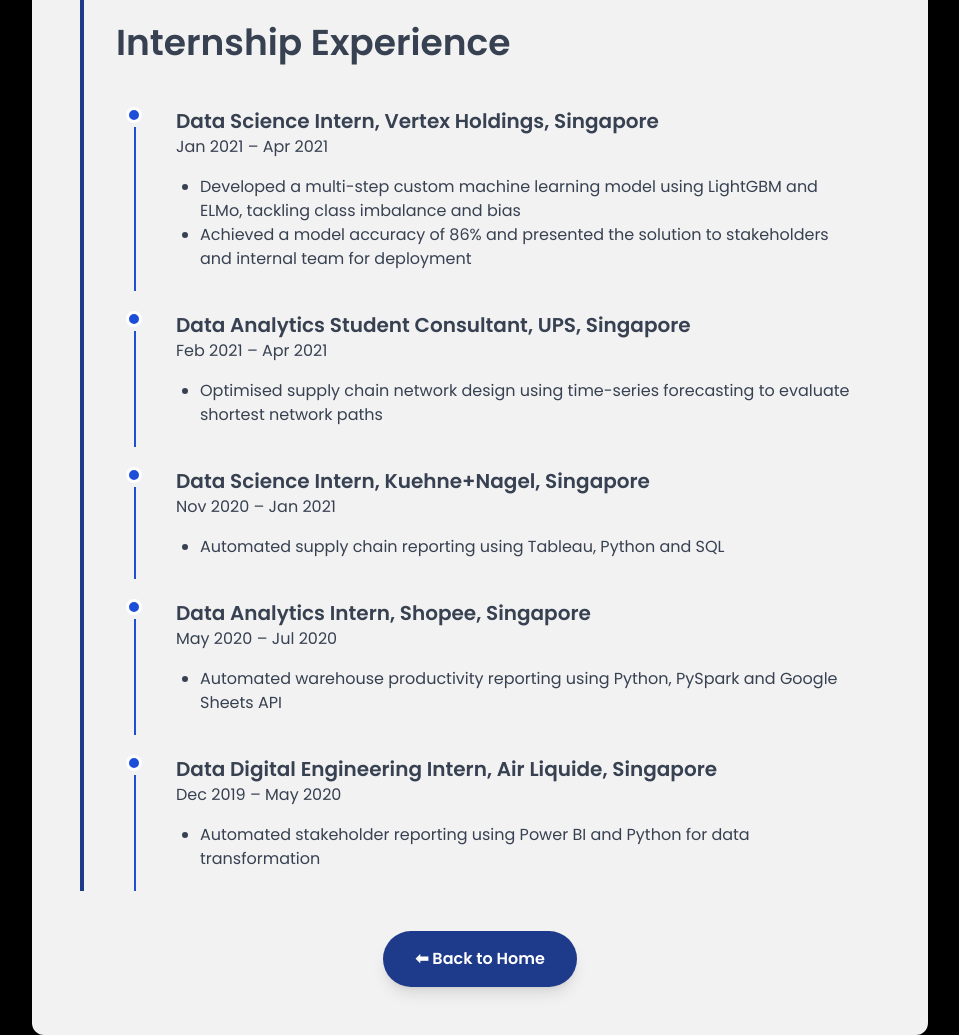
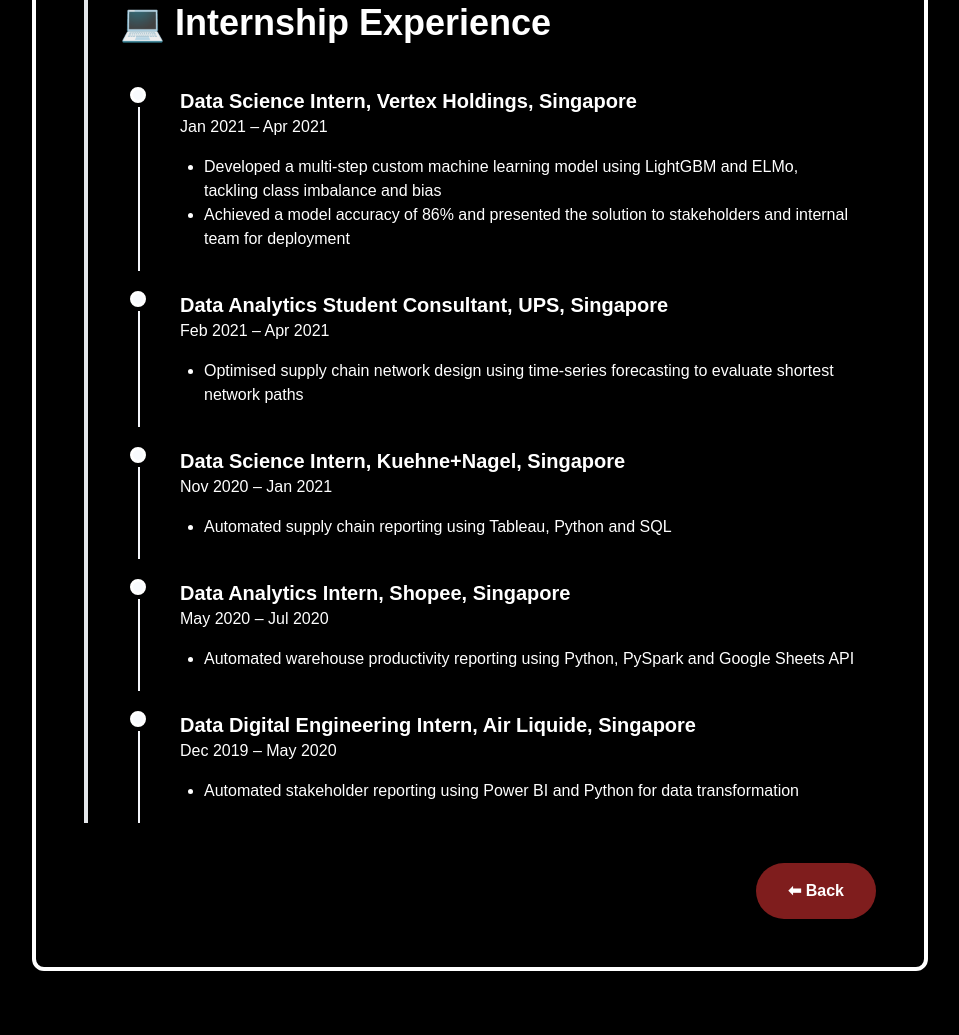
Before and after one commit to jonasnjx/portfolio_site, a plain HTML site: page resume.html in a window 1280 px wide. Shown: the part 853-1888 px from the top of the page, without its empty margins (160-1119 px from the left). After the commit the page ends 1824 px from the top, so only its background shows below. Drawn offline with nearby package versions, Linux system fonts and the light colour scheme.

Commit message:
edit home page

```diff
--- a/resume.html
+++ b/resume.html
@@ -16,7 +16,7 @@
         }
         .timeline-item:hover {
             transform: scale(1.05);
-            background-color: rgba(37, 99, 235, 0.1);
+            background-color: rgba(245, 246, 248, 0.1);
             border-radius: 8px;
         }
         .timeline-item::before {
@@ -26,12 +26,12 @@
             top: 20px;
             width: 16px;
             height: 16px;
-            background-color: #1d4ed8;
+            background-color: #f8fafd;
             border-radius: 50%;
             border: 3px solid white;
         }
         .timeline-item:hover::before {
-            background-color: #2563eb;
+            background-color: #f6f7f8;
         }
         .timeline-item::after {
             content: '';
@@ -40,25 +40,25 @@
             top: 40px;
             width: 2px;
             height: calc(100% - 40px);
-            background-color: #1d4ed8;
+            background-color: #f3f5fa;
         }
     </style>
 </head>
-<body class="bg-black text-white text-center font-[Poppins]">
-    <div class="max-w-4xl mx-auto bg-white bg-opacity-95 p-12 mt-16 rounded-xl shadow-xl">
-        <h1 class="text-6xl font-extrabold text-blue-900 mb-10">Resume</h1>
-        <div class="mt-6 text-gray-700 text-left">
-            <div class="border-l-4 border-blue-900 pl-8">
-                <h2 class="text-4xl font-extrabold mb-6">Work Experience</h2>
+<body class="bg-black text-white text-center font-[Sans-serif]">
+    <div class="max-w-4xl mx-auto bg-black bg-opacity-95 p-12 mt-16 rounded-xl shadow-xl border-4 border-white">
+        <h1 class="text-6xl font-extrabold text-white mb-10 shadow-lg">Resume</h1>
+        <div class="mt-6 text-white-700 text-left">
+            <div class="border-l-4 border-white-900 pl-8">
+                <h2 class="text-4xl font-bold mb-6 ">💼 Work Experience</h2>
                 <div class="timeline-item">
                     <h3 class="text-xl font-bold">Data Engineer, A*STAR, Singapore</h3>
-                    <p class="text-gray-700 mb-4">Aug 2024 – Present</p>
+                    <p class="text-white-700 mb-4">Aug 2024 – Present</p>
                     <ul class="list-disc pl-6">
                     </ul>
                 </div>
                 <div class="timeline-item">
                     <h3 class="text-xl font-bold">Data & AI Analyst, Accenture, Singapore</h3>
-                    <p class="text-gray-700 mb-4">Jul 2021 – Jul 2024</p>
+                    <p class="text-white-700 mb-4">Jul 2021 – Jul 2024</p>
                     <ul class="list-disc pl-6">
                         <li>Developed data pipelines in AWS using Lambda and S3 to load unstructured data into Redshift tables</li>
                         <li>Enhanced pipelines using CloudWatch and EventBridge for logging and event-driven error handling capabilities</li>
@@ -71,10 +71,10 @@
                     </ul>
                 </div>
 
-                <h2 class="text-4xl font-extrabold mb-6 mt-12">Internship Experience</h2>
+                <h2 class="text-4xl font-bold mb-6 mt-12 ">💻 Internship Experience</h2>
                 <div class="timeline-item">
                     <h3 class="text-xl font-bold">Data Science Intern, Vertex Holdings, Singapore</h3>
-                    <p class="text-gray-700 mb-4">Jan 2021 – Apr 2021</p>
+                    <p class="text-white-700 mb-4">Jan 2021 – Apr 2021</p>
                     <ul class="list-disc pl-6">
                         <li>Developed a multi-step custom machine learning model using LightGBM and ELMo, tackling class imbalance and bias</li>
                         <li>Achieved a model accuracy of 86% and presented the solution to stakeholders and internal team for deployment</li>
@@ -82,37 +82,39 @@
                 </div>
                 <div class="timeline-item">
                     <h3 class="text-xl font-bold">Data Analytics Student Consultant, UPS, Singapore</h3>
-                    <p class="text-gray-700 mb-4">Feb 2021 – Apr 2021</p>
+                    <p class="text-white-700 mb-4">Feb 2021 – Apr 2021</p>
                     <ul class="list-disc pl-6">
                         <li>Optimised supply chain network design using time-series forecasting to evaluate shortest network paths</li>
                     </ul>
                 </div>
                 <div class="timeline-item">
                     <h3 class="text-xl font-bold">Data Science Intern, Kuehne+Nagel, Singapore</h3>
-                    <p class="text-gray-700 mb-4">Nov 2020 – Jan 2021</p>
+                    <p class="text-white-700 mb-4">Nov 2020 – Jan 2021</p>
                     <ul class="list-disc pl-6">
                         <li>Automated supply chain reporting using Tableau, Python and SQL</li>
                     </ul>
                 </div>
                 <div class="timeline-item">
                     <h3 class="text-xl font-bold">Data Analytics Intern, Shopee, Singapore</h3>
-                    <p class="text-gray-700 mb-4">May 2020 – Jul 2020</p>
+                    <p class="text-white-700 mb-4">May 2020 – Jul 2020</p>
                     <ul class="list-disc pl-6">
                         <li>Automated warehouse productivity reporting using Python, PySpark and Google Sheets API</li>
                     </ul>
                 </div>
                 <div class="timeline-item">
                     <h3 class="text-xl font-bold">Data Digital Engineering Intern, Air Liquide, Singapore</h3>
-                    <p class="text-gray-700 mb-4">Dec 2019 – May 2020</p>
+                    <p class="text-white-700 mb-4">Dec 2019 – May 2020</p>
                     <ul class="list-disc pl-6">
                         <li>Automated stakeholder reporting using Power BI and Python for data transformation</li>
                     </ul>
                 </div>
             </div>
         </div>
-        <button class="mt-10 px-8 py-4 bg-blue-900 text-white font-semibold rounded-full shadow-lg hover:bg-blue-700 hover:scale-105 transform transition duration-300" onclick="window.location.href='index.html'">
-            ⬅ Back to Home
-        </button>
+        <div class="text-right">
+            <button class="mt-10 px-8 py-4 bg-red-900 text-white font-semibold rounded-full shadow-lg hover:bg-blue-700 hover:scale-105 transform transition duration-300" onclick="window.location.href='index.html'">
+                ⬅ Back
+            </button>
+        </div>
     </div>
 </body>
 </html>
```
Also changed, not shown: projects.html (+1 -1 lines), socials.html (+1 -1 lines).
